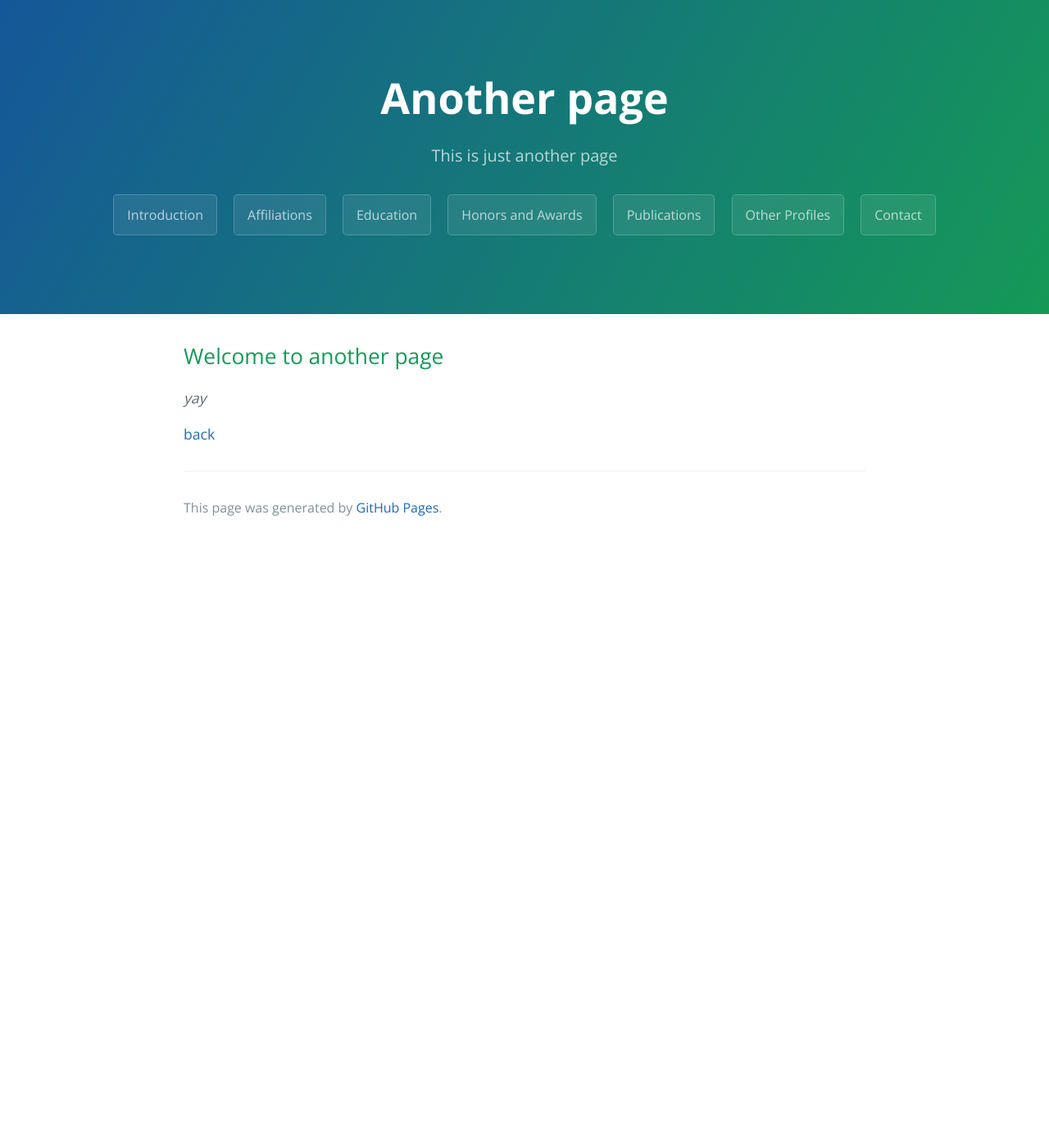
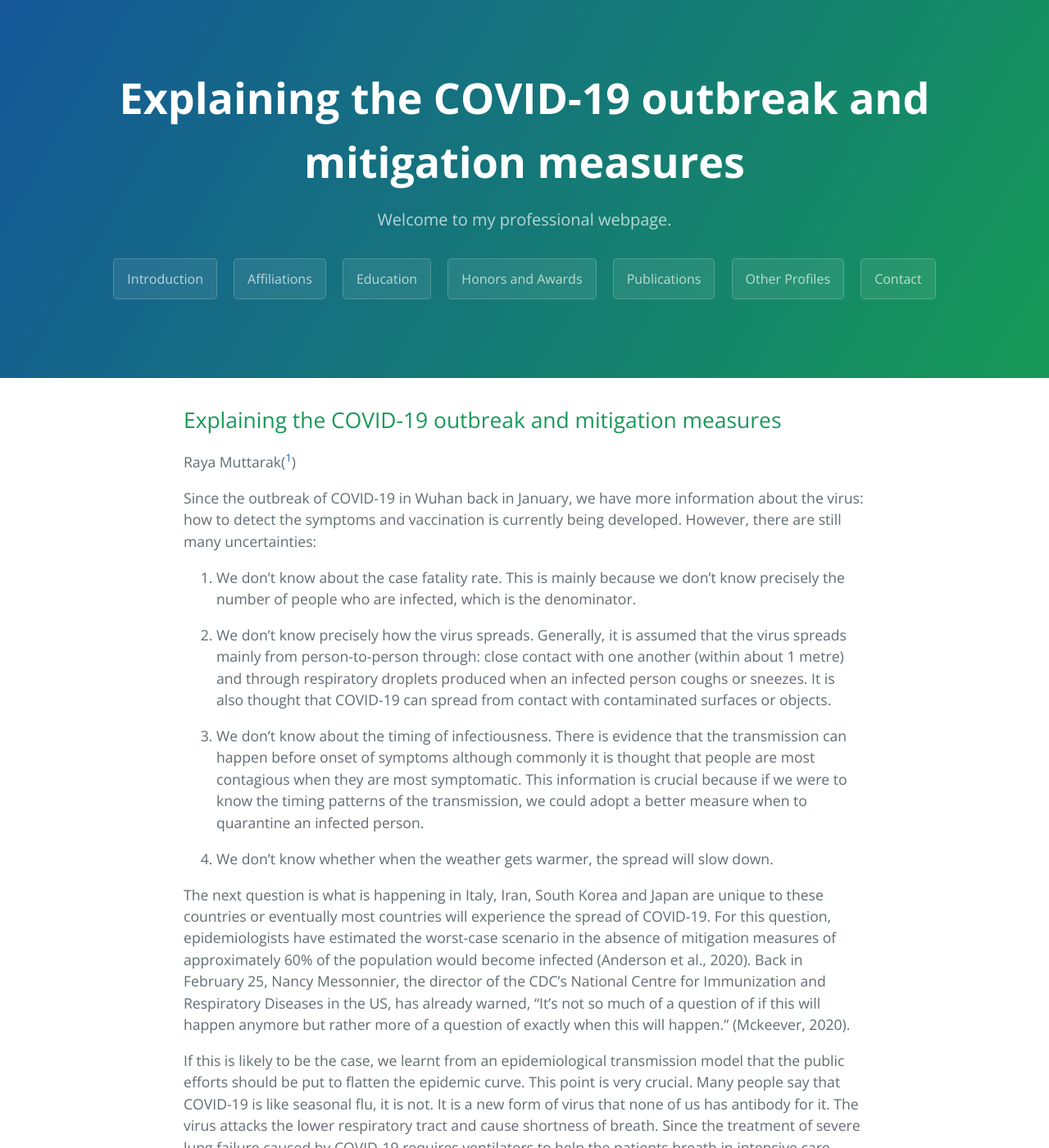
Before and after one commit to raquelrguima/raquelrguima.github.io, a Jekyll site: the page built from another-page.md, in a window 1280 px wide and 1400 px high. Shown: the whole window at 82% size. Built offline with Jekyll 4.4.1, drawn with Linux system fonts in a browser that asks for light colours; our own code applies the rules of GitHub Pages for plain Markdown files; some of the changed text lies outside the part shown.

Commit message:
Update another-page.md

```diff
--- a/another-page.md
+++ b/another-page.md
@@ -1,11 +1,37 @@
----
-layout: default
-title: Another page
-description: This is just another page
----
+## Explaining the COVID-19 outbreak and mitigation measures
 
-## Welcome to another page
+Raya Muttarak([^1])
 
-_yay_
+[^1]: Wittgenstein Centre for Demography and Global Human Capital (Univ. Vienna, IIASA, VID/ÖAW), International Institute for Applied Systems Analysis
 
-[back](./)
+Since the outbreak of COVID-19 in Wuhan back in January, we have more information about the virus: how to detect the symptoms and vaccination is currently being developed. However, there are still many uncertainties:
+
+1. We don’t know about the case fatality rate. This is mainly because we don’t know precisely the number of people who are infected, which is the denominator.
+
+2. We don’t know precisely how the virus spreads. Generally, it is assumed that the virus spreads mainly from person-to-person through: close contact with one another (within about 1 metre) and through respiratory droplets produced when an infected person coughs or sneezes. It is also thought that COVID-19 can spread from contact with contaminated surfaces or objects.
+
+3. We don’t know about the timing of infectiousness. There is evidence that the transmission can happen before onset of symptoms although commonly it is thought that people are most contagious when they are most symptomatic. This information is crucial because if we were to know the timing patterns of the transmission, we could adopt a better measure when to quarantine an infected person.
+
+4. We don’t know whether when the weather gets warmer, the spread will slow down.
+
+The next question is what is happening in Italy, Iran, South Korea and Japan are unique to these countries or eventually most countries will experience the spread of COVID-19. For this question, epidemiologists have estimated the worst-case scenario in the absence of mitigation measures of approximately 60% of the population would become infected (Anderson et al., 2020). Back in February 25, Nancy Messonnier, the director of the CDC’s National Centre for Immunization and Respiratory Diseases in the US, has already warned, “It's not so much of a question of if this will happen anymore but rather more of a question of exactly when this will happen.” (Mckeever, 2020).
+
+If this is likely to be the case, we learnt from an epidemiological transmission model that the public efforts should be put to flatten the epidemic curve. This point is very crucial. Many people say that COVID-19 is like seasonal flu, it is not. It is a new form of virus that none of us has antibody for it. The virus attacks the lower respiratory tract and cause shortness of breath. Since the treatment of severe lung failure caused by COVID-19 requires ventilators to help the patients breath in intensive care units (ICUs), no countries in the world have the capacity to absorb a large number of people who need ICUs at the same time. Experience from Italy shows that about 10% of all positive patients require ICUs (Lintern, 2020). Although efforts have been made to increase ICU capacity, the rapidly growing number of infected patients overloaded the healthcare system. Therefore, measures to reduce transmission to slow down the epidemic over the course of the year will significantly mitigate the impact of COVID-19.
+
+![Alt](https://github.com/raquelrguima/raquelrguima.github.io/blob/master/transmission-model.png "A transmission model with and without intervention")
+
+Source: Centers for Disease Control and Prevention (CDC) (2007).
+
+Figure 1 presents the distribution of infectious cases with and without intervention. If the outbreak peak can be delayed, this allows the health system and healthcare professionals to match between the number of persons require hospitalisation and intensive care with the nation’s capacity to provide medical care. To flatten the epidemic curve and lower peak morbidity and mortality, this calls for both government response and individual actions (Anderson et al., 2020).
+
+Certainly, we will have to follow the protocol of the Austrian Federal Ministry of Health, but certain practices such as social distancing, washing hands and avoiding gathering in crowded place can help reduce the transmission. Whilst it is true that young and healthy people are less likely to get sick and die from COVID-19, they can be a virus carrier. The attached article recently published in The Lancet is very helpful for the better understanding of the situation and explains why fighting against COVID-19 is a collective action.
+
+## References
+
+Anderson, R. M., Heesterbeek, H., Klinkenberg, D., & Hollingsworth, T. D. (2020). How will country-based mitigation measures influence the course of the COVID-19 epidemic? The Lancet, 0(0). https://doi.org/10.1016/S0140-6736(20)30567-5
+
+CDC. (2007). Interim Pre-pandemic Planning Guidance: Community Strategy for Pandemic Influenza Mitigation in the United States—. Centers for Disease Control and Prevention.
+
+Lintern, S. (2020, March 8). ‘Get ready’: Italian doctors warn Europe of coronavirus impact on hospitals. Independent. https://www.independent.co.uk/news/health/coronavirus-italy-doctors-intensive-care-deaths-a9384356.html
+
+Mckeever, A. (2020, February 28). Here’s how coronavirus could become a pandemic—and why it matters. National Geographic. https://www.nationalgeographic.com/science/2020/02/how-coronavirus-could-become-pandemic-and-why-it-matters/
```
